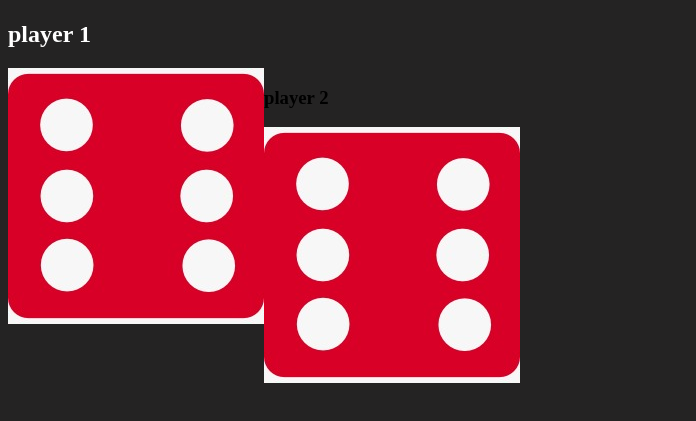
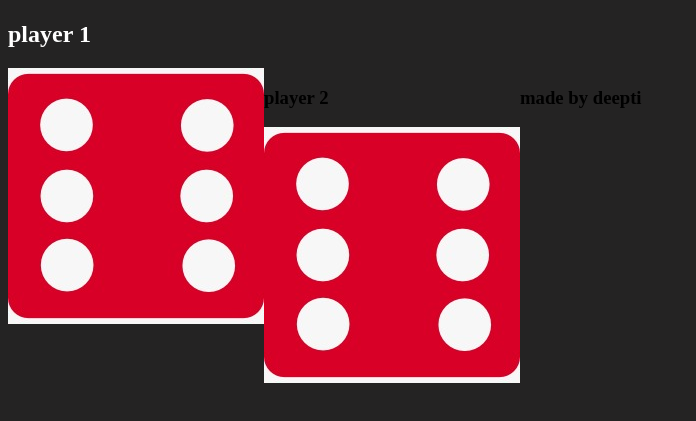
Before and after one commit to deeptigupta222/Dice-project-game, a plain HTML site: page index.html in a window 1280 px wide. Shown: the part 59-480 px from the top of the page, without its empty margins (0-696 px from the left). Drawn offline with Linux system fonts and the light colour scheme.

Commit message:
initial comm

```diff
--- a/index.html
+++ b/index.html
@@ -18,6 +18,7 @@
             <h3 >player 2</h3>
             <img src="assests/6.png" alt="" srcset="">
         </div>
+        <h3>made by deepti</h3>
     </div>
     <script src="script.js"></script>
 </body>
```
